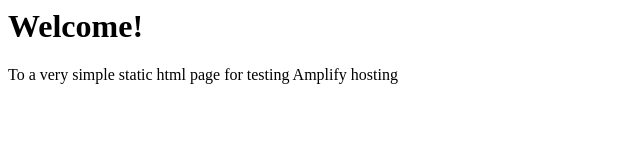
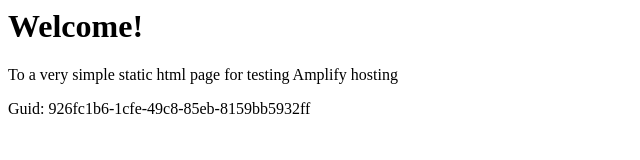
Before and after one commit to aws-aemilia-mxp/Github-PR-Commit-Integration-Test-DoNotTouch-Gith-P5X5MO5I-v1-preprod-eu-south-1, a website: page src/index.html in a window 1280 px wide. Shown: the whole page, without its empty margins (0-640 px from the left). Drawn offline with Linux system fonts and the light colour scheme.

Commit message:
commit from integ tests

```diff
--- a/src/index.html
+++ b/src/index.html
@@ -1,3 +1,5 @@
+
+
 <html lang="en">
 
 <head>
@@ -10,6 +12,6 @@
 <body>
     <h1>Welcome!</h1>
     <p>To a very simple static html page for testing Amplify hosting</p>
-</body>
+    <p>Guid: 926fc1b6-1cfe-49c8-85eb-8159bb5932ff</p></body>
 
 </html>
```
